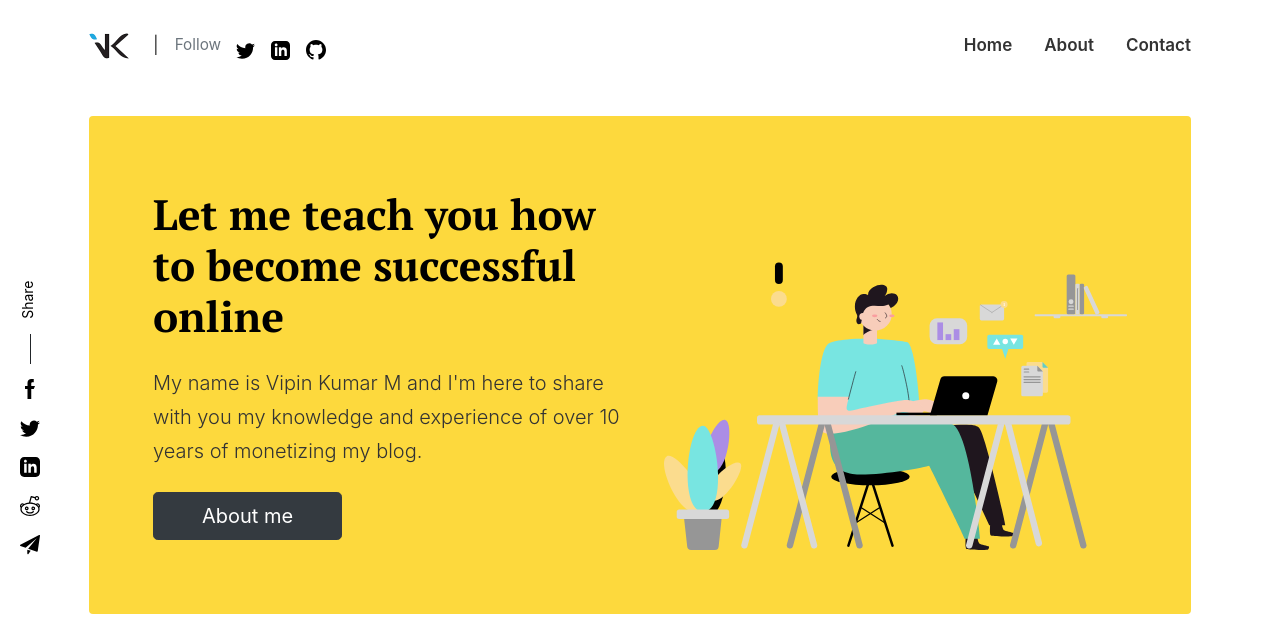
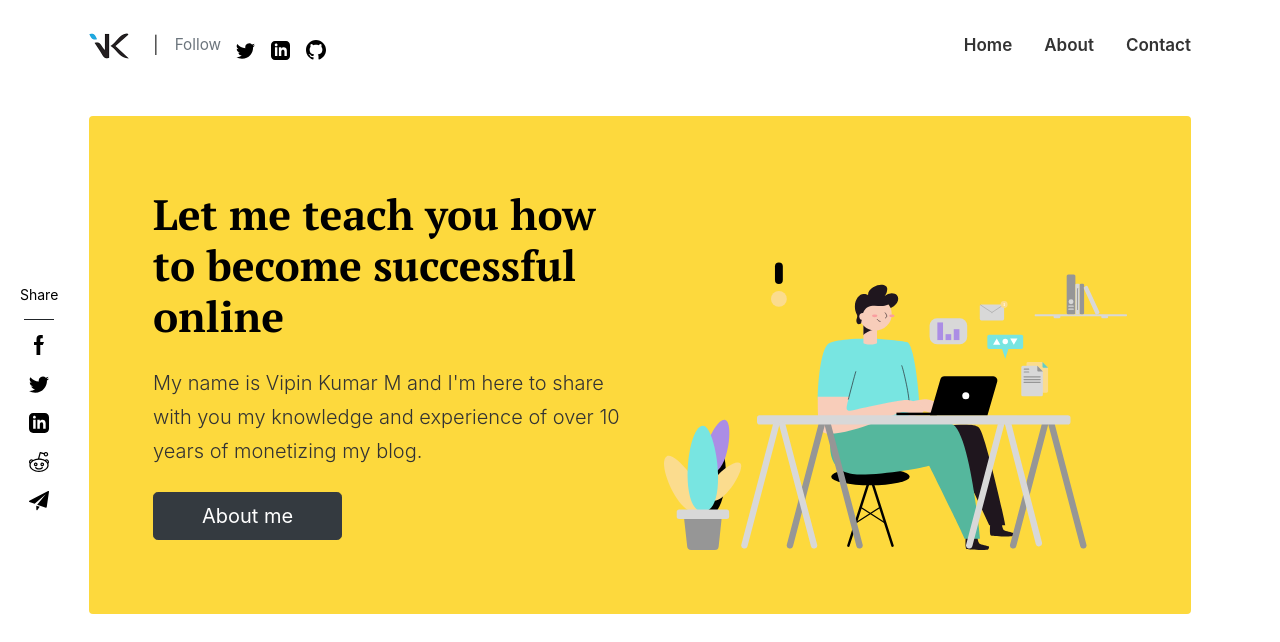
Before and after one commit to VipinMadhaan/vipinmadhaan.github.io, a Jekyll site: the page built from index.html, in a window 1280 px wide. Shown: the top 642 px of the page. Built offline with Jekyll 4.4.1, drawn with Linux system fonts in a browser that asks for light colours; the list of posts is cut into pages by our own code; comment, search, counter and statistics services are not loaded; grey boxes are pictures that could not be loaded.

Commit message:
updated share ui

```diff
--- a/_layouts/default.html
+++ b/_layouts/default.html
@@ -119,7 +119,7 @@
           ><span class="nrshares"></span> <span class="sharetext">Share</span></span
         >
       </div>
-      <div class="bg-dark" style="width: 1px; height: 30px; margin: 0px auto"></div>
+      <div class="bg-dark" style="width: 30px; height: 1px; margin: 0px auto"></div>
       <div data-network="facebook" class="st-custom-button">
         <img title="Share on Facebook" width="20" src="/assets/images/icons/fb.svg" alt="Share on Facebook" />
       </div>
--- a/assets/css/custom.css
+++ b/assets/css/custom.css
@@ -6,23 +6,6 @@
     position: fixed;
     top: 30%;
     left: 15px;
-  }
-  .stickyshare .rotate {
-    display: flex;
-    margin-top: 0;
-    margin-bottom: 40px;
-    margin-left: 0;
-    margin-right: -20px;
-    -webkit-box-align: center;
-    -webkit-align-items: center;
-    -ms-flex-align: center;
-    align-items: center;
-    -webkit-transform: rotate(-90deg);
-    -ms-transform: rotate(-90deg);
-    transform: rotate(-90deg);
-    -webkit-transform-origin: 50% 100%;
-    -ms-transform-origin: 50% 100%;
-    transform-origin: 50% 100%;
   }
   .stickyshare .share-text {
     display: inline-block;
```
